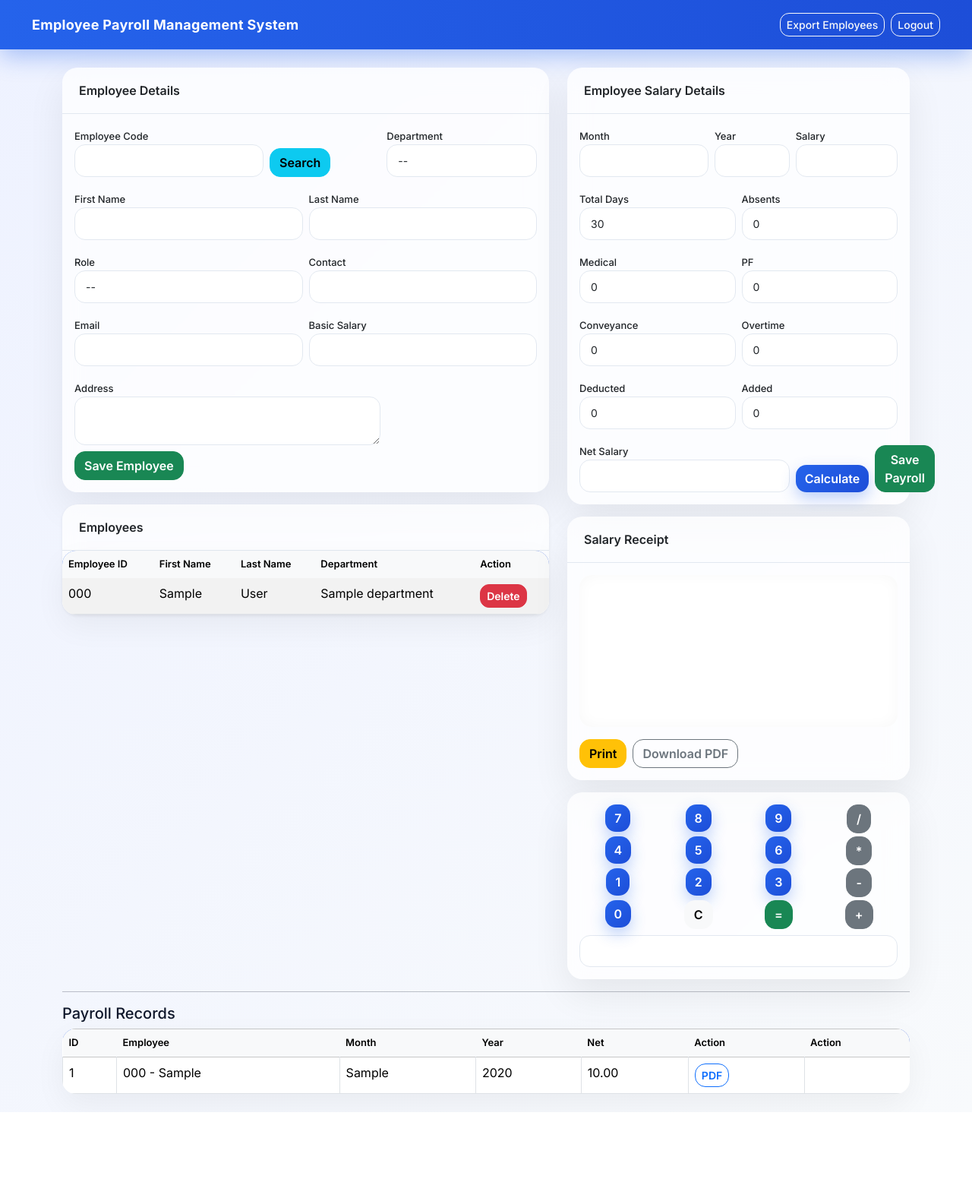
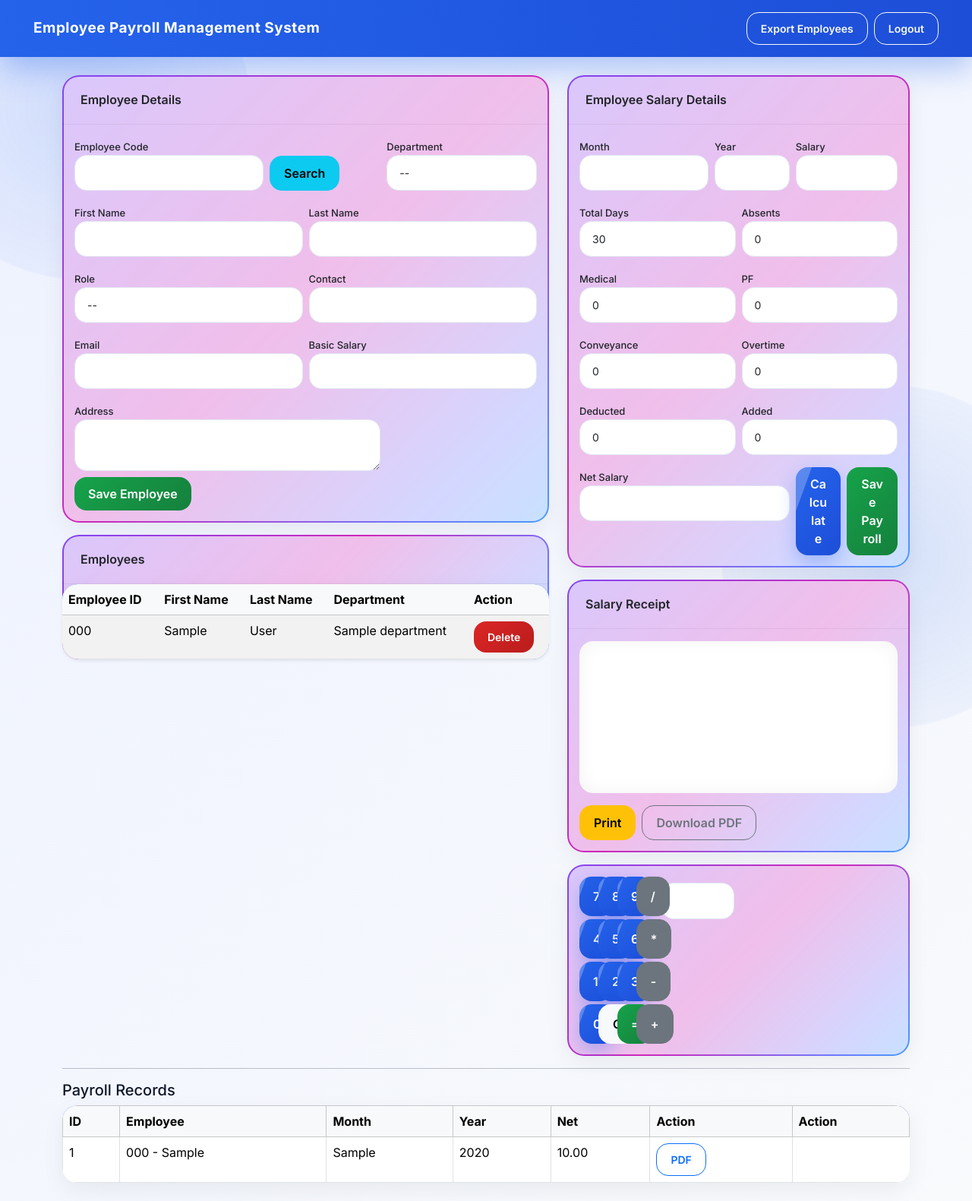
Before and after one commit to AyanMulani/employeepayroll, a Flask app: page / in a window 1280 px wide. Shown: the whole page at 76% size. Before the commit the page ends 1464 px from the top, so only its background shows below. Run offline with Flask 3, Linux system fonts and the light colour scheme; a user stored in the database is signed in; tables that the repository leaves empty hold one stand-in row (values such as "Sample post").

Commit message:
Refine styles in style.css for improved UI

```diff
--- a/static/style.css
+++ b/static/style.css
@@ -6,9 +6,13 @@
     --success:#16a34a;
     --danger:#dc2626;
     --bg:#f3f6fb;
-    --glass:rgba(255,255,255,0.75);
+    --glass:rgba(255,255,255,0.7);
     --text:#0f172a;
+    --shadow-soft:0 10px 30px rgba(0,0,0,0.06);
+    --shadow-strong:0 25px 60px rgba(37,99,235,0.18);
 }
+
+/* ================= GLOBAL ================= */
 
 *{
     margin:0;
@@ -16,64 +20,117 @@
     box-sizing:border-box;
 }
 
+html{
+    scroll-behavior:smooth;
+}
+
 body{
     font-family:'Inter', sans-serif;
     background:linear-gradient(135deg,#eef2ff,#f8fafc);
     color:var(--text);
-    transition:0.3s ease;
+    min-height:100vh;
+    transition:0.4s ease;
 }
 
-/* ===== NAVBAR ===== */
+/* Floating background glow */
+body::before,
+body::after{
+    content:"";
+    position:fixed;
+    width:450px;
+    height:450px;
+    border-radius:50%;
+    background:radial-gradient(circle,var(--primary),transparent);
+    opacity:0.15;
+    z-index:-1;
+    animation:float 8s infinite alternate ease-in-out;
+}
+
+body::before{ top:-120px; left:-120px; }
+body::after{ bottom:-120px; right:-120px; }
+
+@keyframes float{
+    from{ transform:translateY(0px); }
+    to{ transform:translateY(40px); }
+}
+
+/* ================= NAVBAR ================= */
+
 .navbar{
     background:linear-gradient(90deg,var(--primary),var(--primary-dark)) !important;
-    padding:14px 30px;
-    box-shadow:0 10px 30px rgba(37,99,235,0.35);
+    padding:16px 32px;
+    box-shadow:0 15px 40px rgba(37,99,235,0.35);
+    backdrop-filter:blur(10px);
 }
 
 .navbar-brand{
     font-weight:700;
     color:#fff !important;
-    font-size:18px;
-    letter-spacing:0.3px;
+    font-size:19px;
+    letter-spacing:0.5px;
 }
 
-.navbar .btn{
-    border-radius:12px;
-    font-weight:500;
+/* ================= CARDS ================= */
+
+.card{
+    position:relative;
+    border:none;
+    border-radius:22px;
+    background:var(--glass);
+    backdrop-filter:blur(18px);
+    box-shadow:var(--shadow-soft);
+    transition:all 0.35s cubic-bezier(.4,2,.6,1);
+    overflow:hidden;
 }
 
-/* ===== CARDS ===== */
-.card{
-    border:none;
+/* Animated gradient border */
+.card::before{
+    content:"";
+    position:absolute;
+    inset:-2px;
+    background:linear-gradient(135deg,#2563eb,#7c3aed,#06b6d4);
+    border-radius:24px;
+    z-index:-1;
+    animation:hueRotate 6s linear infinite;
+}
+
+.card::after{
+    content:"";
+    position:absolute;
+    inset:2px;
+    background:var(--glass);
     border-radius:20px;
-    background:var(--glass);
-    backdrop-filter:blur(14px);
-    box-shadow:0 20px 50px rgba(0,0,0,0.07);
-    transition:all 0.3s ease;
+    z-index:-1;
+}
+
+@keyframes hueRotate{
+    from{ filter:hue-rotate(0deg); }
+    to{ filter:hue-rotate(360deg); }
 }
 
 .card:hover{
-    transform:translateY(-5px);
-    box-shadow:0 30px 60px rgba(37,99,235,0.15);
+    transform:translateY(-8px) scale(1.01);
+    box-shadow:var(--shadow-strong);
 }
 
 .card-header{
     background:transparent;
     font-weight:600;
-    padding:18px 22px;
-    border-bottom:1px solid #e2e8f0;
+    padding:20px 24px;
+    border-bottom:1px solid rgba(0,0,0,0.06);
 }
 
-/* ===== FORM ELEMENTS ===== */
+/* ================= FORM ELEMENTS ================= */
+
 label{
     font-size:13px;
     font-weight:500;
 }
 
 input, select, textarea{
-    border-radius:14px !important;
+    border-radius:16px !important;
     border:1px solid #e2e8f0 !important;
-    padding:10px 14px !important;
+    padding:12px 16px !important;
     font-size:14px !important;
     transition:all 0.25s ease;
     background:#fff !important;
@@ -81,42 +138,67 @@ input, select, textarea{
 
 input:focus, select:focus, textarea:focus{
     border-color:var(--primary) !important;
-    box-shadow:0 0 0 4px rgba(37,99,235,0.15);
+    box-shadow:0 0 0 5px rgba(37,99,235,0.15);
+    transform:scale(1.02);
     outline:none;
 }
 
-/* ===== BUTTONS ===== */
+/* ================= BUTTONS ================= */
+
 .btn{
-    border-radius:14px;
+    border-radius:16px;
     font-weight:600;
-    transition:all 0.25s ease;
+    padding:10px 18px;
+    transition:all 0.3s cubic-bezier(.4,2,.6,1);
+    position:relative;
+    overflow:hidden;
 }
 
 .btn-primary{
     background:linear-gradient(135deg,var(--primary),var(--primary-dark));
     border:none;
-    box-shadow:0 8px 20px rgba(37,99,235,0.3);
+    box-shadow:0 10px 25px rgba(37,99,235,0.3);
 }
 
 .btn-primary:hover{
-    transform:translateY(-3px);
-    box-shadow:0 15px 35px rgba(37,99,235,0.4);
+    transform:translateY(-4px);
+    box-shadow:0 20px 45px rgba(37,99,235,0.4);
+}
+
+/* Shine animation */
+.btn-primary::after{
+    content:"";
+    position:absolute;
+    width:120%;
+    height:100%;
+    top:0;
+    left:-120%;
+    background:rgba(255,255,255,0.25);
+    transform:skewX(-20deg);
+    transition:0.6s;
+}
+
+.btn-primary:hover::after{
+    left:120%;
 }
 
 .btn-success{
-    border-radius:14px;
+    background:linear-gradient(135deg,#16a34a,#15803d);
+    border:none;
 }
 
 .btn-danger{
-    border-radius:12px;
+    background:linear-gradient(135deg,#dc2626,#b91c1c);
+    border:none;
 }
 
-/* ===== TABLE ===== */
+/* ================= TABLE ================= */
+
 .table{
-    border-radius:18px;
+    border-radius:20px;
     overflow:hidden;
-    background:#ffffff;
-    box-shadow:0 15px 40px rgba(0,0,0,0.05);
+    background:#fff;
+    box-shadow:var(--shadow-soft);
 }
 
 .table thead{
@@ -124,53 +206,68 @@ input:focus, select:focus, textarea:focus{
     color:#fff;
 }
 
-.table thead th{
-    border:none;
-    font-size:13px;
-    font-weight:600;
-}
-
 .table tbody tr{
-    transition:0.2s ease;
+    transition:0.25s ease;
 }
 
 .table tbody tr:hover{
     background:#eef2ff;
+    transform:scale(1.01);
 }
 
-/* ===== RECEIPT ===== */
+/* ================= RECEIPT ================= */
+
 #receipt_area{
     min-height:200px;
-    border-radius:16px;
-    padding:18px;
+    border-radius:18px;
+    padding:20px;
     background:#ffffff;
-    box-shadow:inset 0 0 20px rgba(0,0,0,0.03);
+    box-shadow:inset 0 0 25px rgba(0,0,0,0.05);
     font-size:13px;
 }
 
-/* ===== CALCULATOR ===== */
+/* ================= CALCULATOR ================= */
+
+.calculator{
+    display:grid;
+    grid-template-columns:repeat(4,1fr);
+    gap:12px;
+}
+
 .calculator .btn{
-    border-radius:14px;
+    height:52px;
+    font-size:16px;
 }
 
 #calc_screen{
-    height:42px;
-    border-radius:14px;
+    height:48px;
+    border-radius:16px;
     border:1px solid #e2e8f0;
-    padding:10px 12px;
+    padding:12px;
     text-align:right;
-    font-size:15px;
+    font-size:16px;
+    font-weight:500;
 }
 
-/* ===== DARK MODE SUPPORT (Already works with your toggle) ===== */
+/* ================= SCROLLBAR ================= */
+
+::-webkit-scrollbar{
+    width:8px;
+}
+::-webkit-scrollbar-thumb{
+    background:linear-gradient(var(--primary),var(--primary-dark));
+    border-radius:10px;
+}
+
+/* ================= DARK MODE ================= */
+
 body.dark{
     background:#0f172a;
     color:#f1f5f9;
 }
 
-body.dark .card{
-    background:rgba(30,41,59,0.85);
-    color:#f1f5f9;
+body.dark .card::after{
+    background:rgba(30,41,59,0.95);
 }
 
 body.dark .navbar{
@@ -193,3 +290,24 @@ body.dark .table{
 body.dark .table thead{
     background:#1e40af;
 }
+
+/* ================= RESPONSIVE ================= */
+
+@media(max-width:768px){
+
+    .navbar{
+        padding:12px 18px;
+    }
+
+    .card{
+        border-radius:18px;
+    }
+
+    .btn{
+        width:100%;
+    }
+
+    .calculator{
+        grid-template-columns:repeat(3,1fr);
+    }
+}
```
